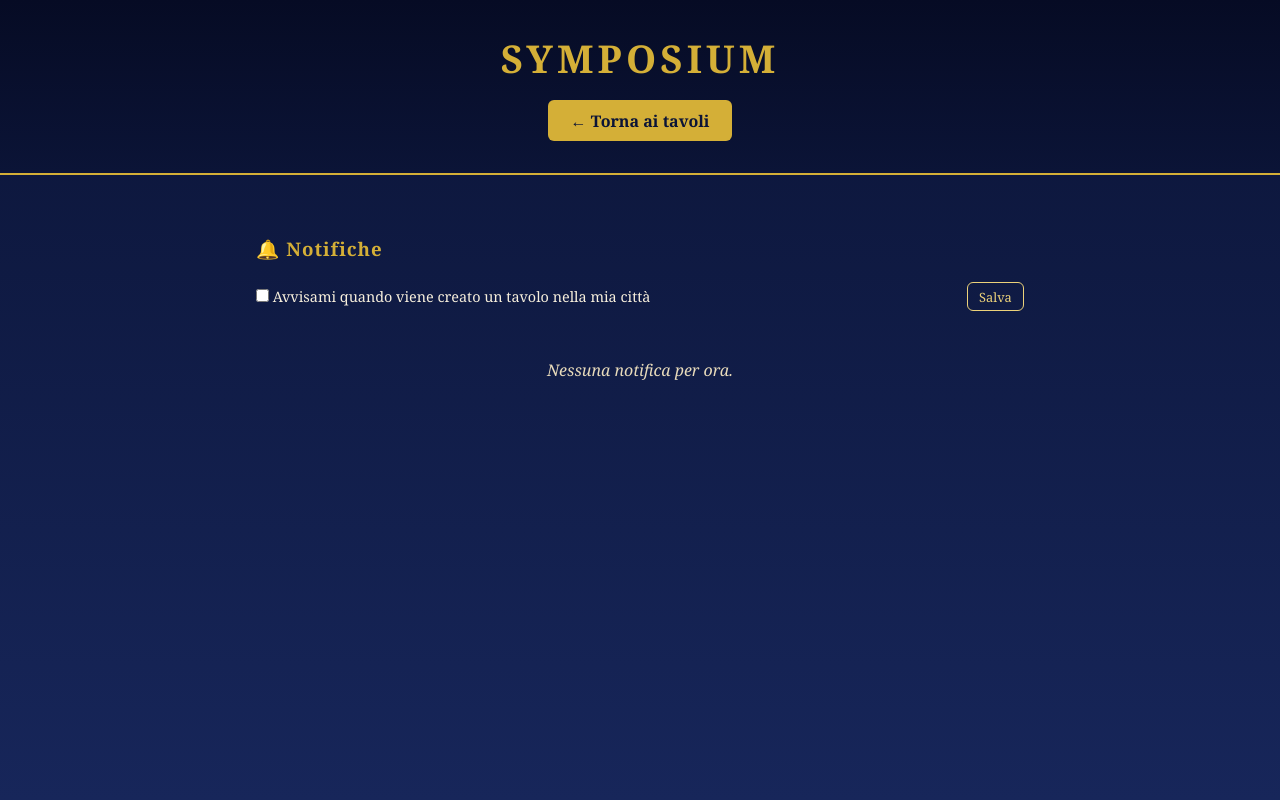
After one commit to GIULAN78/SYMPOSIUM, a Flask app: template templates/notifiche.html in a window 1280 px wide. The commit adds this page. Run offline with Flask 3, Linux system fonts and the light colour scheme; the template is opened without the code that fills it, so the values that code supplies are empty; some libraries are stand-ins or nearby versions.

Commit message:
Notifiche in-app con campanella

```diff
--- a/app.py
+++ b/app.py
@@ -272,6 +272,22 @@ def init_db():
         )
     """)
 
+    aggiungi_colonna(conn, "utenti", "notif_tavoli", "INTEGER DEFAULT 1")
+
+    esegui(conn, f"""
+        CREATE TABLE IF NOT EXISTS notifiche (
+            id {pk},
+            utente_id INTEGER REFERENCES utenti (id),
+            tipo TEXT,
+            titolo TEXT,
+            testo TEXT,
+            link TEXT,
+            da_utente INTEGER,
+            creato_il TEXT,
+            letta INTEGER DEFAULT 0
+        )
+    """)
+
     conn.commit()
     conn.close()
 
@@ -424,6 +440,35 @@ def banner_valutazione(risposta):
     return risposta
 
 
+@app.after_request
+def campanella(risposta):
+    try:
+        if (
+            "utente_id" not in session
+            or risposta.status_code != 200
+            or risposta.mimetype != "text/html"
+            or request.endpoint in (None, "static", "service_worker")
+        ):
+            return risposta
+
+        conn = get_db()
+        n = esegui(conn, "SELECT COUNT(*) AS n FROM notifiche WHERE utente_id = ? AND letta = 0",
+                   (session["utente_id"],)).fetchone()["n"]
+        conn.close()
+
+        badge = ""
+        if n:
+            badge = '<span class="campanella-n">' + (str(n) if n < 100 else "99+") + "</span>"
+        html = '<a class="campanella" href="' + url_for("notifiche") + '" aria-label="Notifiche">🔔' + badge + "</a>"
+
+        testo = risposta.get_data(as_text=True)
+        if "</body>" in testo:
+            risposta.set_data(testo.replace("</body>", html + "</body>", 1))
+    except Exception:
+        pass
+    return risposta
+
+
 def utente_per_id(conn, utente_id):
     if not utente_id:
         return None
@@ -484,6 +529,70 @@ def home():
     return render_template("home.html", tavoli=tavoli, q=q, citta=citta,
                            solo_eta=solo_eta, solo_confermati=solo_confermati,
                            fasce=FASCE, fasce_sel=fasce_sel)
+
+
+def notifica(conn, utente_id, tipo, titolo, testo, link, da_utente=None):
+    esegui(conn, """
+        INSERT INTO notifiche (utente_id, tipo, titolo, testo, link, da_utente, creato_il, letta)
+        VALUES (?, ?, ?, ?, ?, ?, ?, 0)
+    """, (utente_id, tipo, titolo, testo, link, da_utente, datetime.now().isoformat()))
+
+
+@app.route("/notifiche")
+@login_richiesto
+def notifiche():
+    uid = session["utente_id"]
+    conn = get_db()
+    righe = esegui(conn, """
+        SELECT n.id, n.titolo, n.testo, n.creato_il, n.letta, n.da_utente,
+               u.nome AS da_nome, u.foto_url AS da_foto
+        FROM notifiche n
+        LEFT JOIN utenti u ON u.id = n.da_utente
+        WHERE n.utente_id = ?
+        ORDER BY n.id DESC
+        LIMIT 100
+    """, (uid,)).fetchall()
+    io = utente_per_id(conn, uid)
+    conn.close()
+    attive = io["notif_tavoli"] in (None, 1)
+    return render_template("notifiche.html", notifiche=righe, attive=attive)
+
+
+@app.route("/notifiche/<int:notifica_id>/apri")
+@login_richiesto
+def apri_notifica(notifica_id):
+    conn = get_db()
+    n = esegui(conn, "SELECT link FROM notifiche WHERE id = ? AND utente_id = ?",
+               (notifica_id, session["utente_id"])).fetchone()
+    if not n:
+        conn.close()
+        abort(404)
+    esegui(conn, "UPDATE notifiche SET letta = 1 WHERE id = ?", (notifica_id,))
+    conn.commit()
+    conn.close()
+    return redirect(n["link"] or url_for("notifiche"))
+
+
+@app.route("/notifiche/lette", methods=["POST"])
+@login_richiesto
+def notifiche_lette():
+    conn = get_db()
+    esegui(conn, "UPDATE notifiche SET letta = 1 WHERE utente_id = ?", (session["utente_id"],))
+    conn.commit()
+    conn.close()
+    return redirect(url_for("notifiche"))
+
+
+@app.route("/notifiche/preferenze", methods=["POST"])
+@login_richiesto
+def notifiche_preferenze():
+    valore = 1 if request.form.get("notif_tavoli") == "1" else 0
+    conn = get_db()
+    esegui(conn, "UPDATE utenti SET notif_tavoli = ? WHERE id = ?", (valore, session["utente_id"]))
+    conn.commit()
+    conn.close()
+    flash("Preferenze salvate.")
+    return redirect(url_for("notifiche"))
 
 
 @app.route("/miei-tavoli")
@@ -1009,6 +1118,15 @@ def nuovo_tavolo():
         esegui(conn,
                "INSERT INTO iscrizioni (tavolo_id, utente_id, iscritto_il) VALUES (?, ?, ?)",
                (tavolo_id, utente_id, datetime.now().isoformat()))
+        if citta:
+            destinatari = esegui(conn, """
+                SELECT id FROM utenti
+                WHERE id != ? AND LOWER(COALESCE(citta, '')) = LOWER(?) AND COALESCE(notif_tavoli, 1) = 1
+            """, (utente_id, citta)).fetchall()
+            for d in destinatari:
+                notifica(conn, d["id"], "nuovo_tavolo", locale_nome,
+                         f"{session.get('utente_nome')} ha creato un tavolo che potrebbe interessarti",
+                         url_for("dettaglio_tavolo", tavolo_id=tavolo_id), utente_id)
         conn.commit()
         conn.close()
         return redirect(url_for("dettaglio_tavolo", tavolo_id=tavolo_id))
@@ -1052,6 +1170,21 @@ def iscriviti(tavolo_id):
             esegui(conn,
                    "INSERT INTO iscrizioni (tavolo_id, utente_id, iscritto_il) VALUES (?, ?, ?)",
                    (tavolo_id, session["utente_id"], datetime.now().isoformat()))
+            info = esegui(conn, "SELECT tema, organizzatore_id, min_partecipanti FROM tavoli WHERE id = ?",
+                          (tavolo_id,)).fetchone()
+            link_t = url_for("dettaglio_tavolo", tavolo_id=tavolo_id)
+            if info and info["organizzatore_id"] != session["utente_id"]:
+                notifica(conn, info["organizzatore_id"], "iscrizione", info["tema"],
+                         f"{session.get('utente_nome')} si è iscritto al tuo tavolo",
+                         link_t, session["utente_id"])
+            totale = esegui(conn, "SELECT COUNT(*) AS n FROM iscrizioni WHERE tavolo_id = ?",
+                            (tavolo_id,)).fetchone()["n"]
+            if info and info["min_partecipanti"] and totale == info["min_partecipanti"]:
+                for r in esegui(conn, "SELECT utente_id FROM iscrizioni WHERE tavolo_id = ?",
+                                (tavolo_id,)).fetchall():
+                    notifica(conn, r["utente_id"], "confermato", info["tema"],
+                             "Il tavolo è confermato: è stato raggiunto il numero minimo di partecipanti",
+                             link_t)
             conn.commit()
         except IntegrityError:
             conn.rollback()
@@ -1075,6 +1208,10 @@ def annulla_iscrizione(tavolo_id):
         esegui(conn,
                "DELETE FROM iscrizioni WHERE tavolo_id = ? AND utente_id = ?",
                (tavolo_id, session["utente_id"]))
+        riga_t = esegui(conn, "SELECT tema FROM tavoli WHERE id = ?", (tavolo_id,)).fetchone()
+        notifica(conn, tavolo["organizzatore_id"], "annullo", riga_t["tema"],
+                 f"{session.get('utente_nome')} ha annullato la partecipazione",
+                 url_for("dettaglio_tavolo", tavolo_id=tavolo_id), session["utente_id"])
         conn.commit()
         flash("Iscrizione annullata.")
     conn.close()
--- a/static/css/style.css
+++ b/static/css/style.css
@@ -694,3 +694,93 @@ main {
     background: var(--notte);
     color: var(--oro);
 }
+
+.campanella {
+    position: fixed;
+    top: 12px;
+    right: 12px;
+    z-index: 50;
+    width: 44px;
+    height: 44px;
+    display: flex;
+    align-items: center;
+    justify-content: center;
+    background: var(--oro);
+    border-radius: 50%;
+    font-size: 1.3rem;
+    text-decoration: none;
+    box-shadow: 0 3px 10px rgba(0, 0, 0, 0.5);
+}
+
+.campanella-n {
+    position: absolute;
+    top: -4px;
+    right: -4px;
+    min-width: 20px;
+    height: 20px;
+    padding: 0 5px;
+    display: flex;
+    align-items: center;
+    justify-content: center;
+    background: var(--bordeaux);
+    color: #fff;
+    border-radius: 10px;
+    font-size: 0.7rem;
+    font-weight: bold;
+}
+
+.intest-notifiche {
+    display: flex;
+    justify-content: space-between;
+    align-items: center;
+    flex-wrap: wrap;
+    gap: 0.5rem;
+}
+
+.btn-chiaro {
+    color: var(--oro-chiaro);
+    border-color: var(--oro-chiaro);
+}
+
+.btn-chiaro:hover {
+    background: var(--oro);
+    color: var(--notte);
+}
+
+.pref-notifiche {
+    display: flex;
+    justify-content: space-between;
+    align-items: center;
+    flex-wrap: wrap;
+    gap: 0.5rem;
+    margin: 0.5rem 0 1rem;
+    color: var(--avorio);
+    font-size: 0.9rem;
+}
+
+.lista-notifiche {
+    display: grid;
+    gap: 0.5rem;
+}
+
+.notifica {
+    display: flex;
+    align-items: center;
+    gap: 0.8rem;
+    padding: 0.8rem 1rem;
+    background: var(--avorio);
+    border: 1px solid var(--avorio-scuro);
+    border-radius: 10px;
+    color: var(--testo);
+    text-decoration: none;
+}
+
+.notifica.non-letta {
+    border-left: 5px solid var(--oro);
+    background: #fff6dc;
+}
+
+.notifica p {
+    margin: 0.15rem 0;
+    font-size: 0.9rem;
+}
--- /dev/null
+++ b/templates/notifiche.html
@@ -0,0 +1,60 @@
+{% from "_macro.html" import avatar %}
+<!DOCTYPE html>
+<html lang="it">
+<head>
+    <meta charset="UTF-8">
+    <meta name="viewport" content="width=device-width, initial-scale=1.0">
+    <title>Notifiche - Symposium</title>
+    <link rel="stylesheet" href="{{ url_for('static', filename='css/style.css') }}">
+    <link rel="manifest" href="/static/manifest.json">
+    <meta name="theme-color" content="#0b1437">
+    <link rel="apple-touch-icon" href="/static/icons/icon-192.png">
+</head>
+<body>
+    <header>
+        <h1>Symposium</h1>
+        <a class="btn-indietro" href="{{ url_for('home') }}">← Torna ai tavoli</a>
+    </header>
+
+    <main>
+        {% with messaggi = get_flashed_messages() %}
+            {% for m in messaggi %}<p class="flash">{{ m }}</p>{% endfor %}
+        {% endwith %}
+
+        <div class="intest-notifiche">
+            <h3 class="titolo-sezione">🔔 Notifiche</h3>
+            {% if notifiche %}
+            <form action="{{ url_for('notifiche_lette') }}" method="POST">
+                <button type="submit" class="btn-piccolo btn-chiaro">✓ Segna tutte come lette</button>
+            </form>
+            {% endif %}
+        </div>
+
+        <form class="pref-notifiche" action="{{ url_for('notifiche_preferenze') }}" method="POST">
+            <label>
+                <input type="checkbox" name="notif_tavoli" value="1" {% if attive %}checked{% endif %}>
+                Avvisami quando viene creato un tavolo nella mia città
+            </label>
+            <button type="submit" class="btn-piccolo btn-chiaro">Salva</button>
+        </form>
+
+        {% if not notifiche %}
+            <p class="vuoto">Nessuna notifica per ora.</p>
+        {% endif %}
+
+        <div class="lista-notifiche">
+            {% for n in notifiche %}
+            <a class="notifica {% if not n.letta %}non-letta{% endif %}" href="{{ url_for('apri_notifica', notifica_id=n.id) }}">
+                {{ avatar(n.da_foto, n.da_nome or 'Symposium') }}
+                <div>
+                    <strong>{{ n.titolo }}</strong>
+                    <p>{{ n.testo }}</p>
+                    <span class="nota">{{ n.creato_il|data_it }}</span>
+                </div>
+            </a>
+            {% endfor %}
+        </div>
+    </main>
+<script>if ("serviceWorker" in navigator) { navigator.serviceWorker.register("/sw.js"); }</script>
+</body>
+</html>
```
